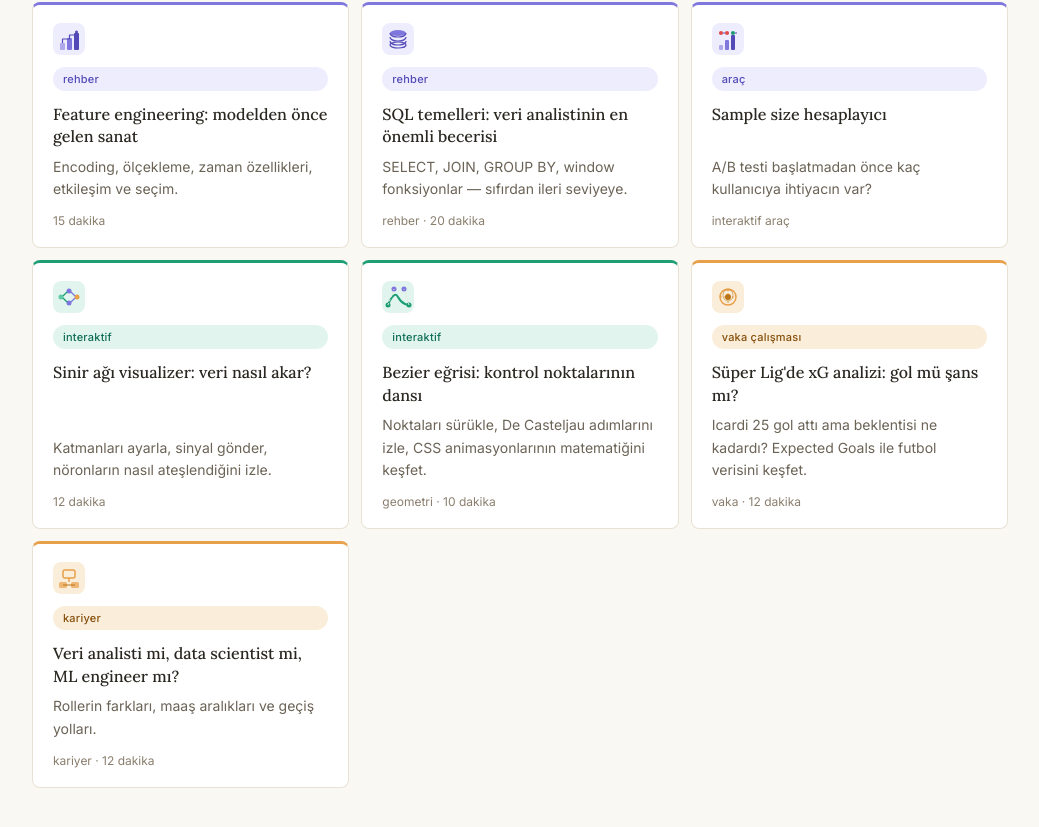
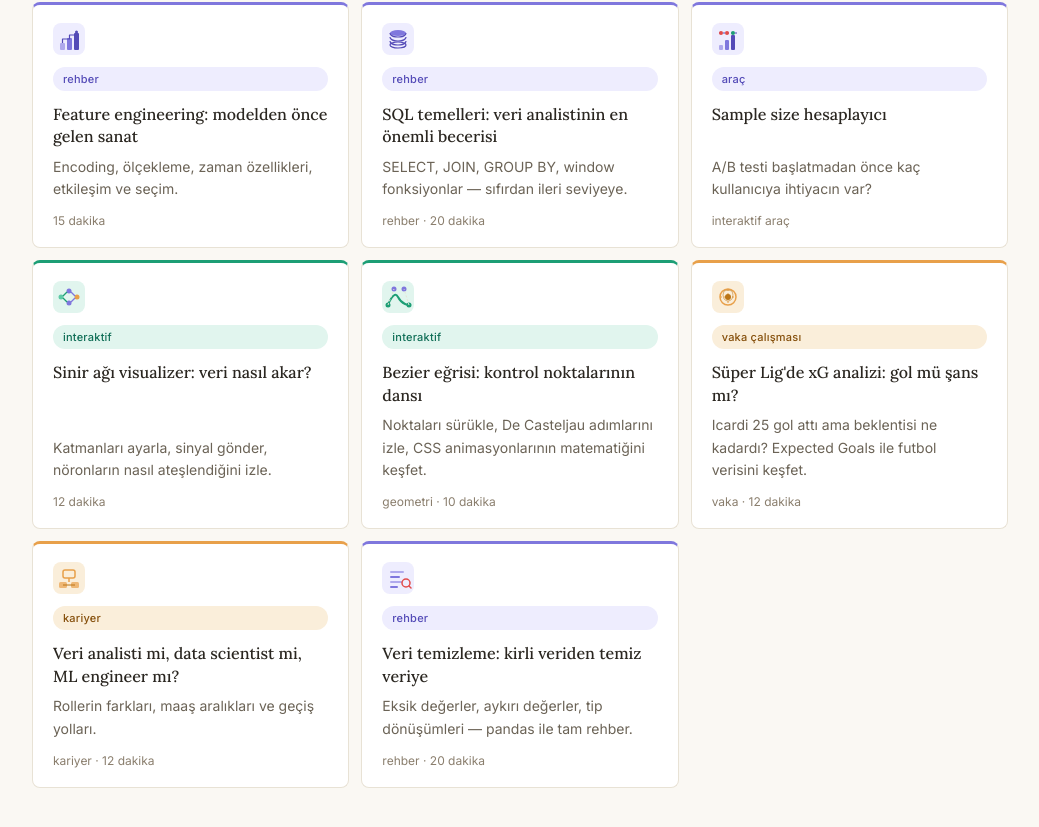
Before and after one commit to aliapaydin/sifir-gecikme, a Next.js app: page / in a window 1280 px wide. Shown: the part 1959-2786 px from the top of the page, without its empty margins (120-1159 px from the left). Built offline with nearby package versions, Linux system fonts and the light colour scheme.

Commit message:
veri temizleme pandas rehberi eklendi guncellendi.

```diff
--- a/app/page.js
+++ b/app/page.js
@@ -376,6 +376,16 @@ export default function Home() {
       ozet: 'Rollerin farkları, maaş aralıkları ve geçiş yolları.',
       meta: 'kariyer · 12 dakika',
     },
+    {
+      href: '/yazilar/veri-temizleme',
+      icon: 'pandas-7-sey',
+      badge: 'rehber',
+      badgeClass: 'badge-guide',
+      borderColor: '#7F77DD',
+      baslik: 'Veri temizleme: kirli veriden temiz veriye',
+      ozet: 'Eksik değerler, aykırı değerler, tip dönüşümleri — pandas ile tam rehber.',
+      meta: 'rehber · 20 dakika',
+    },
   ];
 
   const interaktif = yazilar.filter(y => y.badge === 'interaktif').length;
```
